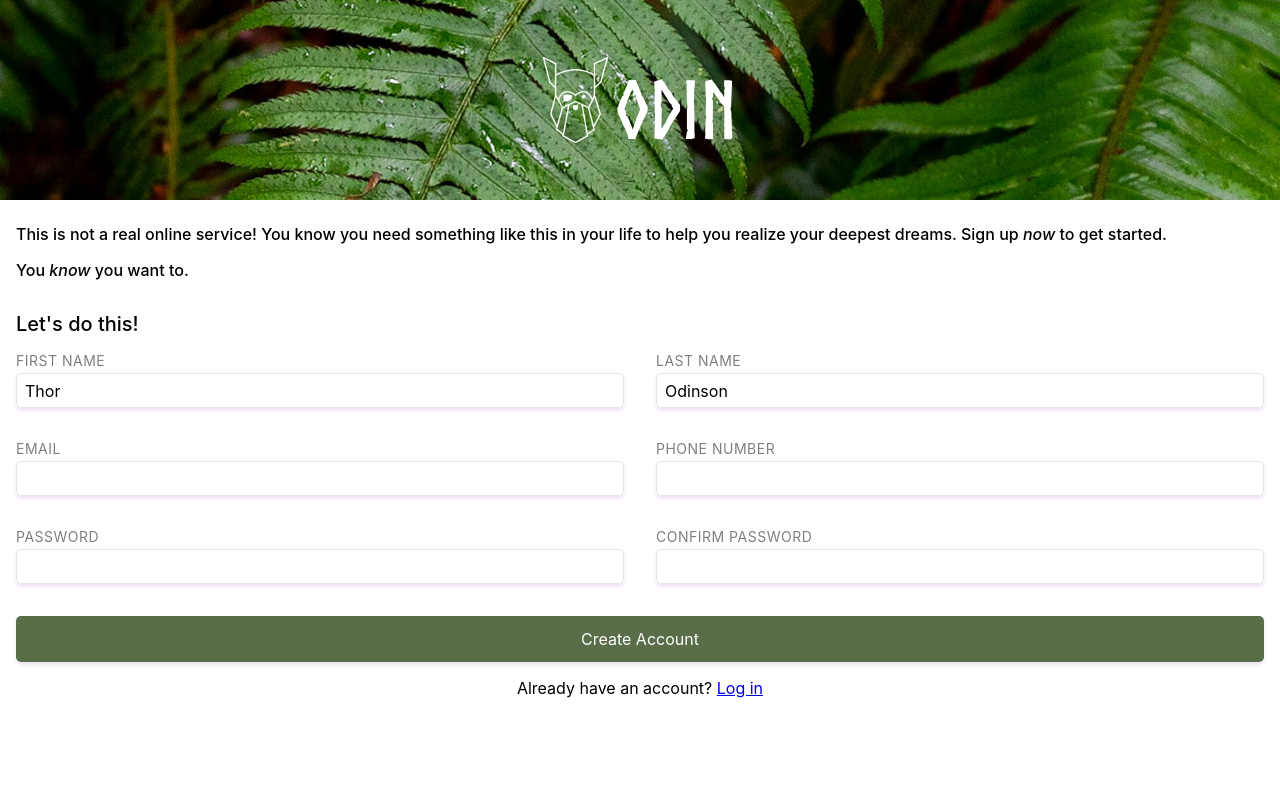
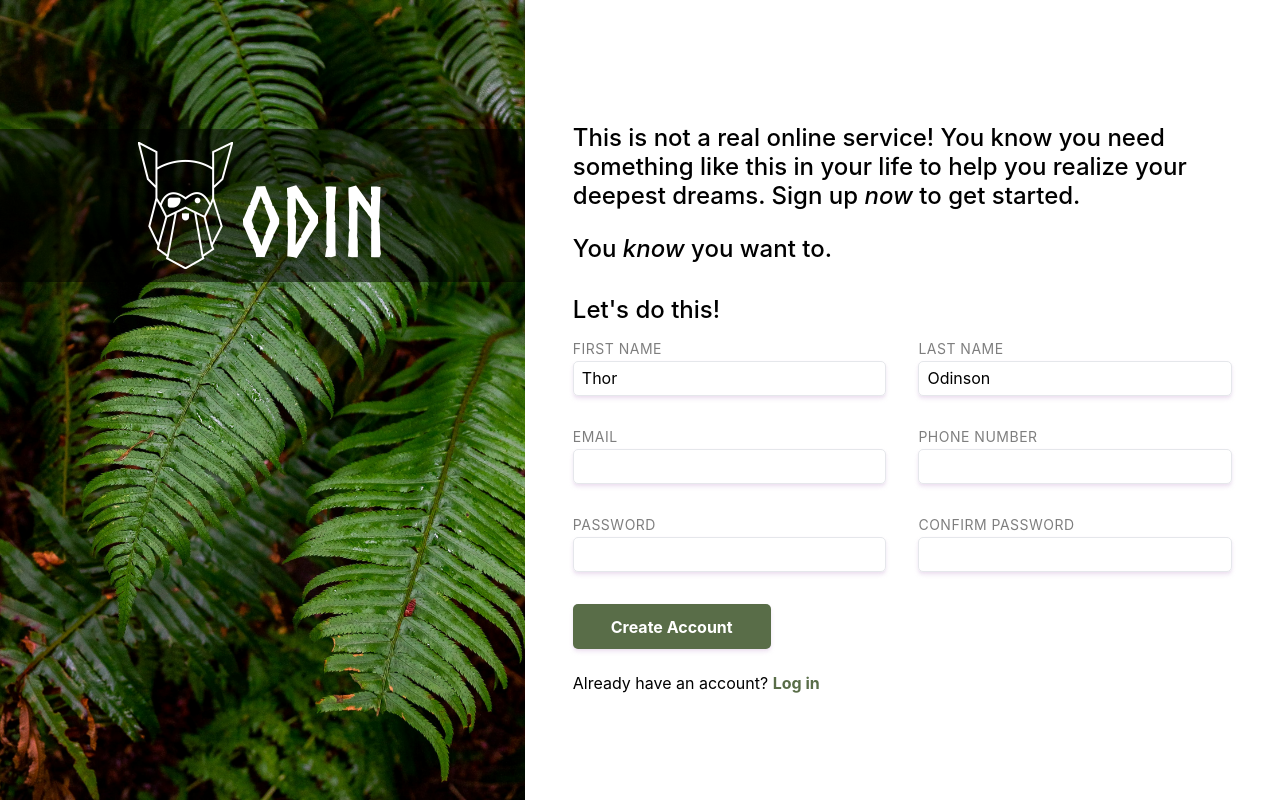
Before and after one commit to Norwyx/sign-up-form-top, a plain HTML site: page index.html in a window 1280 px wide. Drawn offline with Linux system fonts and the light colour scheme.

Commit message:
Style 1100px and above

```diff
--- a/index.html
+++ b/index.html
@@ -10,7 +10,7 @@
 <body>
     <main class="flex column">
         <section class="top flex center">
-            <div class="top__logo flex center-y">
+            <div class="top__logo flex center">
                 <img src="images/odin-logo.png" alt="Odin logo" class="logo__image">
                 <p class="logo__text">ODIN</p>
             </div>
--- a/style.css
+++ b/style.css
@@ -76,7 +76,6 @@ Variables
     0px 1.6px 2.4px hsl(var(--shadow-color) / 0.11),
     0px 3px 4.5px hsl(var(--shadow-color) / 0.22);
     --shadow-color: 286deg 36% 72%;
-    --section-shadow: 0px 4px 19px 1px rgba(0,0,0,0.15);
 }
 
 body {
@@ -97,6 +96,9 @@ Main Styles
 
     .top__logo {
         gap: .5rem;
+        background-color: rgba(0, 0, 0, 0.509);
+        padding: .75rem 0;
+        width: 100%;
     }
 
     .logo__image {
@@ -118,6 +120,7 @@ Main Styles
 
     .text__content, .bottom__form p {
         font-weight: 500;
+        font-size: clamp(100%, 1rem + 2vw, 24px);
     }
 
     .text__content:first-child {
@@ -125,7 +128,6 @@ Main Styles
     }
 
     .bottom__form p {
-        font-size: 1.25rem;
         margin-bottom: 1rem;
     }
 
@@ -156,6 +158,7 @@ Main Styles
 
     .bottom__action {
         button {
+            font-weight: 700;
             width: 100%;
             background-color: var(--btn-bg-clr);
             color: white;
@@ -164,6 +167,12 @@ Main Styles
             margin-bottom: 1rem;
             padding: .8rem 0;
             box-shadow: var(--input-shadow);
+        }
+
+        a {
+            color: var(--btn-bg-clr);
+            font-weight: 700;
+            text-decoration: none;
         }
     }
 }
@@ -185,3 +194,54 @@ Media Queries
         }
     }
 }
+
+@media (min-width: 68.75rem) {
+    main {
+        flex-direction: row !important;
+        min-height: 100vh;
+        align-items: center;
+    }
+
+    .top {
+        background-size: cover;
+        min-height: 100vh;
+        width: 535px;
+
+        .top__logo {
+            position: relative;
+            top: -195px;
+        }
+
+        .logo__image {
+            width: 95px;
+        }
+
+        .logo__text {
+            font-size: 6rem;
+            margin-top: 2rem;
+        }
+    }
+
+    .bottom {
+        width: 60%;
+        padding: 0 3rem;
+
+        .text__content {
+            margin-top: 1rem;
+        }
+
+        .text__content:first-child {
+            margin-bottom: 1.5rem;
+        }
+
+        .bottom__action {
+            text-align: left;
+
+            button {
+                width: 30%;
+                padding: .8rem 0;
+                margin-bottom: 1.5rem;
+            }
+        }
+    }
+}
```
